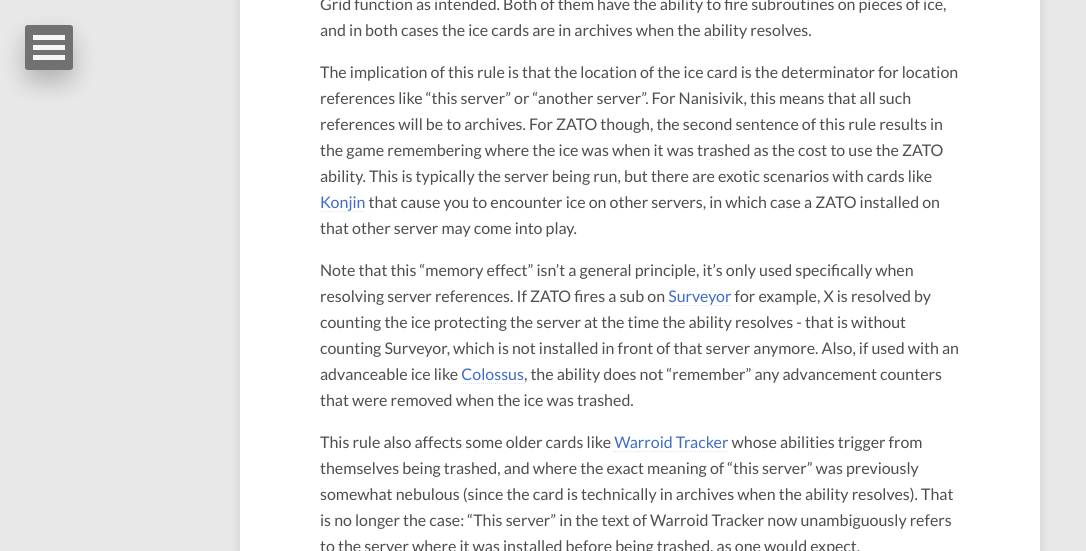
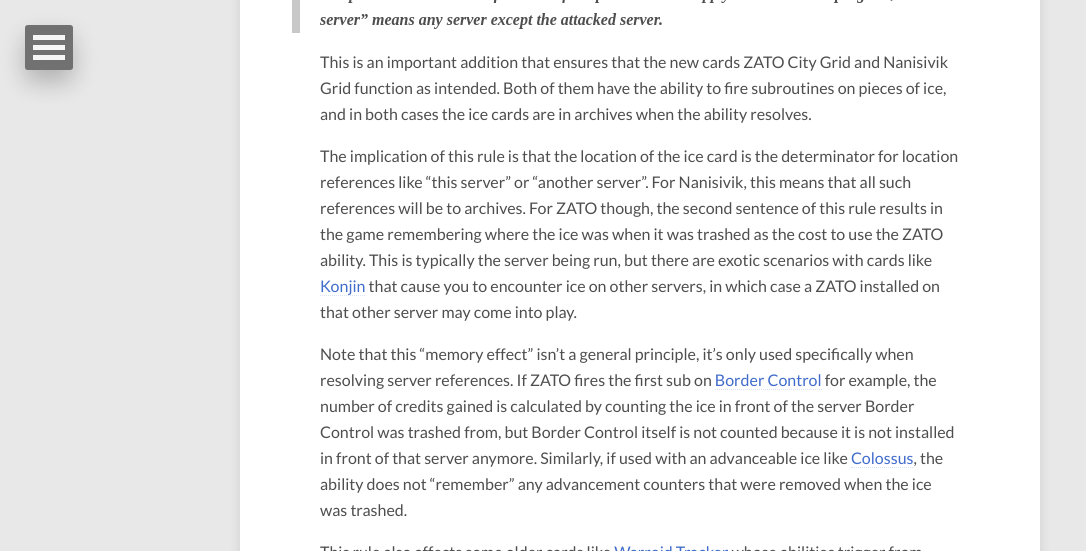
Before and after one commit to postinternetsyndrome/postinternetsyndrome.github.io, a Jekyll site: the page built from docs/_posts/2023-01-07-parhelion-release-notes-i.md, in a window 1280 px wide and 900 px high, scrolled down 3923 px, cut to the strip 0-551 px from the top of the window. Shown: the whole strip, without its empty margins (0-1086 px from the left). Built offline with Jekyll 4.4.1, drawn with Linux system fonts in a browser that asks for light colours; nearby versions of some CDN libraries; some of the changed text lies outside the part shown.

Commit message:
replaced surveyor example

```diff
--- a/docs/_posts/2023-01-07-parhelion-release-notes-i.md
+++ b/docs/_posts/2023-01-07-parhelion-release-notes-i.md
@@ -69,7 +72,7 @@
 
 The implication of this rule is that the location of the ice card is the determinator for location references like "this server" or "another server". For Nanisivik, this means that all such references will be to archives. For ZATO though, the second sentence of this rule results in the game remembering where the ice was when it was trashed as the cost to use the ZATO ability. This is typically the server being run, but there are exotic scenarios with cards like [Konjin](https://netrunnerdb.com/en/card/26109) that cause you to encounter ice on other servers, in which case a ZATO installed on that other server may come into play.
 
-Note that this "memory effect" isn't a general principle, it's only used specifically when resolving server references. If ZATO fires a sub on [Surveyor](https://netrunnerdb.com/en/card/21118) for example, X is resolved by counting the ice protecting the server at the time the ability resolves - that is without counting Surveyor, which is not installed in front of that server anymore. Also, if used with an advanceable ice like [Colossus](https://netrunnerdb.com/en/card/13048), the ability does not "remember" any advancement counters that were removed when the ice was trashed.
+Note that this "memory effect" isn't a general principle, it's only used specifically when resolving server references. If ZATO fires the first sub on [Border Control](https://netrunnerdb.com/en/card/23054) for example, the number of credits gained is calculated by counting the ice in front of the server Border Control was trashed from, but Border Control itself is not counted because it is not installed in front of that server anymore. Similarly, if used with an advanceable ice like [Colossus](https://netrunnerdb.com/en/card/13048), the ability does not "remember" any advancement counters that were removed when the ice was trashed.
 
 This rule also affects some older cards like [Warroid Tracker](https://netrunnerdb.com/en/card/12068) whose abilities trigger from themselves being trashed, and where the exact meaning of "this server" was previously somewhat nebulous (since the card is technically in archives when the ability resolves). That is no longer the case: "This server" in the text of Warroid Tracker now unambiguously refers to the server where it was installed before being trashed, as one would expect.
 
@@ -463,7 +466,7 @@
 [Chief Slee](https://netrunnerdb.com/en/card/11077)
 [Media Blitz](https://netrunnerdb.com/en/card/09021)
 [Konjin](https://netrunnerdb.com/en/card/26109)
-[Surveyor](https://netrunnerdb.com/en/card/21118)
+[Border Control](https://netrunnerdb.com/en/card/23054)
 [Colossus](https://netrunnerdb.com/en/card/13048)
 [Warroid Tracker](https://netrunnerdb.com/en/card/12068)
 [Daily Business Show](https://netrunnerdb.com/en/card/06086)
```
Also changed, not shown: other parts of docs/_posts/2023-01-07-parhelion-release-notes-i.md (+3 -0 lines).
